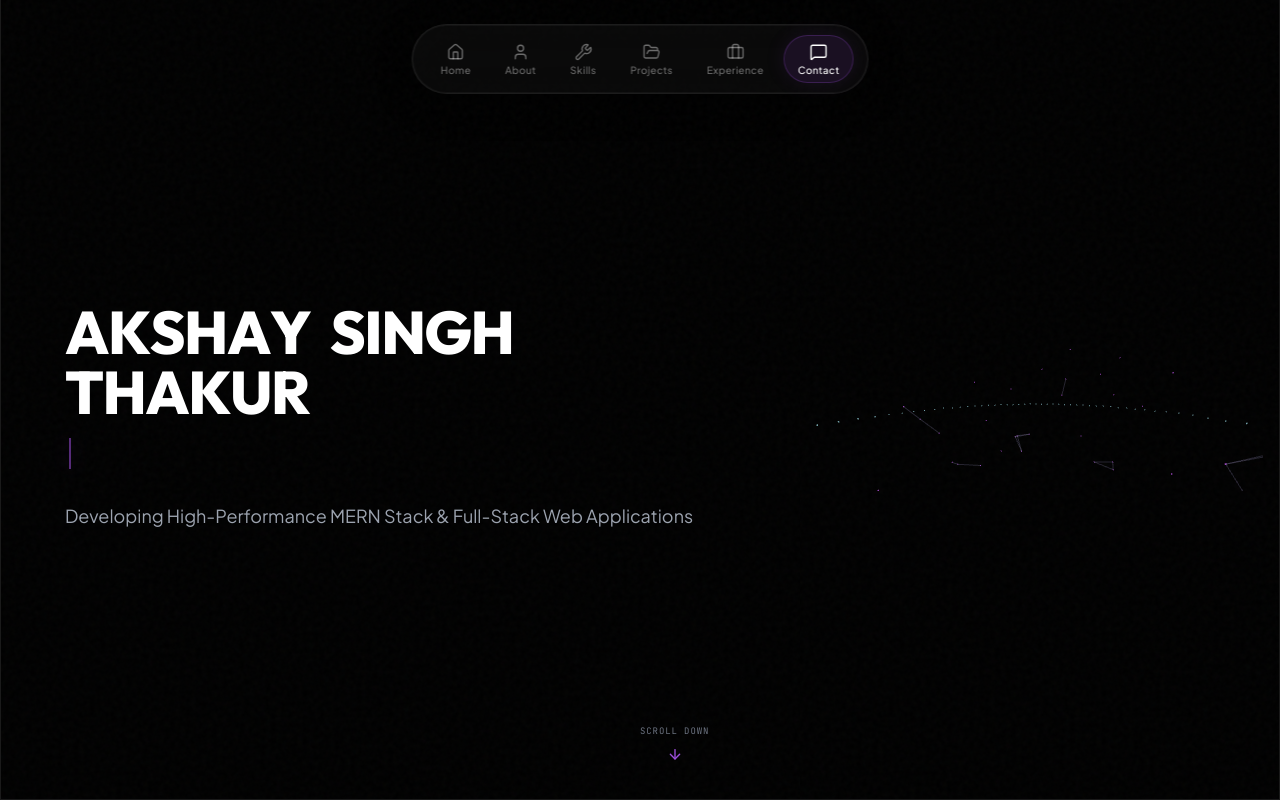
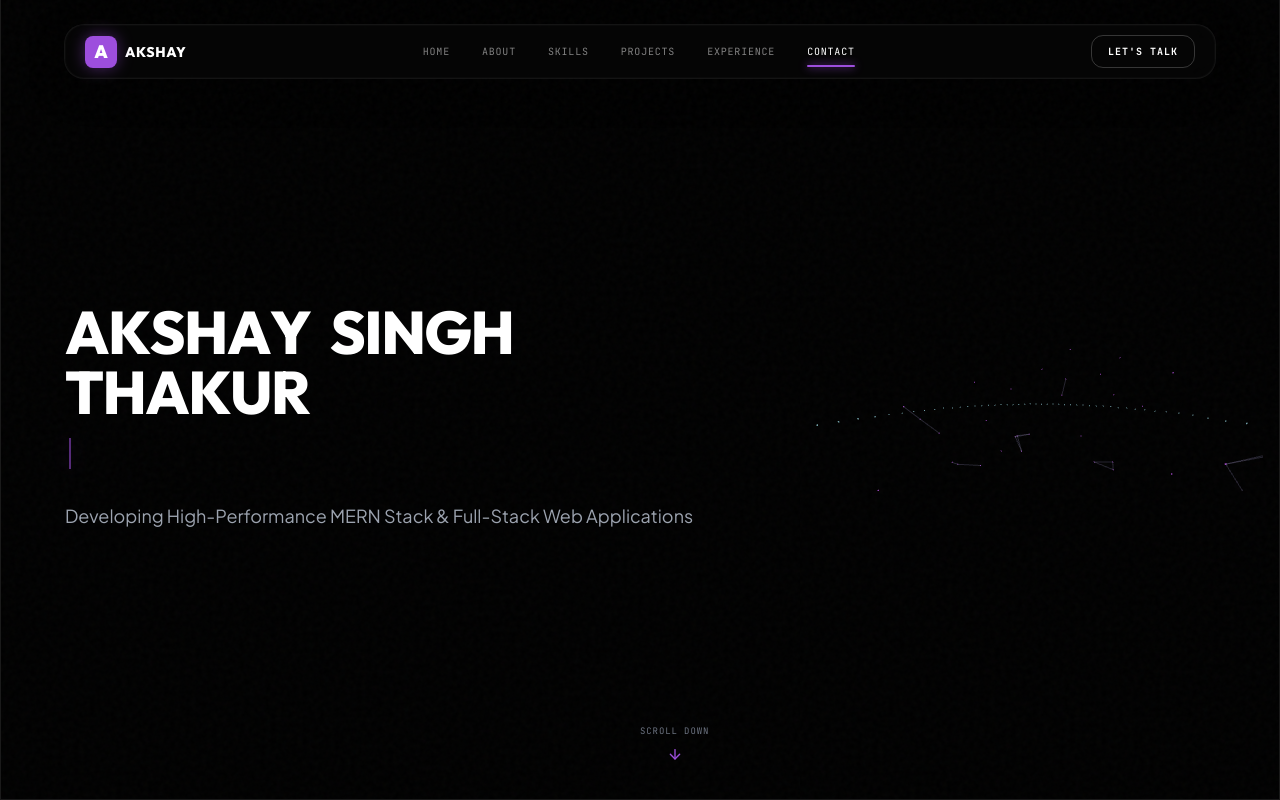
Before and after one commit to Thakur-Akshay04/portfolio, a Next.js app: page / in a window 1280 px wide. Shown: the top 800 px of the page. Built offline with nearby package versions, Linux system fonts and the light colour scheme.

Commit message:
Implement morphing layout for Navbar (starts as wide top header, morphs into floating center dock on scroll)

```diff
--- a/app/globals.css
+++ b/app/globals.css
@@ -168,6 +168,55 @@ body {
 }
 
 /* ─── Floating Bottom Dock Navbar ─── */
+.navbar-header-wide {
+  display: flex;
+  align-items: center;
+  justify-content: space-between;
+  padding: 10px 20px;
+  border-radius: 20px;
+  background: rgba(10, 10, 10, 0.45);
+  backdrop-filter: blur(20px);
+  -webkit-backdrop-filter: blur(20px);
+  border: 1px solid rgba(255, 255, 255, 0.06);
+  box-shadow:
+    0 10px 40px -10px rgba(0, 0, 0, 0.5),
+    0 0 0 1px rgba(255, 255, 255, 0.02) inset;
+  width: 100%;
+}
+
+.navbar-wide-item {
+  position: relative;
+  font-family: var(--font-mono), monospace;
+  font-size: 10px;
+  text-transform: uppercase;
+  letter-spacing: 0.08em;
+  color: rgba(255, 255, 255, 0.5);
+  transition: all 0.3s ease;
+  padding: 8px 12px;
+  text-decoration: none;
+  cursor: pointer;
+}
+
+.navbar-wide-item:hover {
+  color: var(--accent-purple);
+  text-shadow: 0 0 8px var(--accent-neon-glow);
+}
+
+.navbar-wide-item.active {
+  color: #ffffff;
+}
+
+.navbar-wide-active-indicator {
+  position: absolute;
+  bottom: 0;
+  left: 12px;
+  right: 12px;
+  height: 2px;
+  background: var(--accent-purple);
+  box-shadow: 0 0 8px var(--accent-purple);
+  border-radius: 2px;
+}
+
 .navbar-dock {
   display: flex;
   align-items: center;
--- a/components/layout/Navbar.tsx
+++ b/components/layout/Navbar.tsx
@@ -24,18 +24,31 @@ const navItems = [
 
 export default function Navbar() {
   const [activeSection, setActiveSection] = useState("home");
+  const [isScrolled, setIsScrolled] = useState(false);
+  const [isMobile, setIsMobile] = useState(false);
   const shouldReduceMotion = useSafeReducedMotion();
   const lenis = useLenis();
 
-  // Scroll-spy: track which section is currently in view
+  // Screen size check to determine mobile threshold
+  useEffect(() => {
+    const checkMobile = () => {
+      setIsMobile(window.innerWidth <= 960);
+    };
+    checkMobile();
+    window.addEventListener("resize", checkMobile);
+    return () => window.removeEventListener("resize", checkMobile);
+  }, []);
+
+  // Scroll spy & scrolled check
   useEffect(() => {
     const handleScroll = () => {
       const scrollPosition = window.scrollY;
       const windowHeight = window.innerHeight;
 
-      // Calculate target threshold (e.g., 25% from top of viewport)
+      setIsScrolled(scrollPosition > 80);
+
+      // Scroll spy logic
       const targetLine = scrollPosition + windowHeight * 0.25;
-
       let currentActive = "home";
 
       for (let i = 0; i < navItems.length; i++) {
@@ -45,7 +58,6 @@ export default function Navbar() {
           const offsetTop = element.offsetTop;
           const offsetHeight = element.offsetHeight;
 
-          // If the target line is within the bounds of this section
           if (targetLine >= offsetTop && targetLine < offsetTop + offsetHeight) {
             currentActive = id;
             break;
@@ -53,7 +65,7 @@ export default function Navbar() {
         }
       }
 
-      // Special case: if scrolled near the bottom, force "contact" to be active
+      // Handle bottom edge cases
       const isAtBottom = window.innerHeight + window.scrollY >= document.documentElement.scrollHeight - 120;
       if (isAtBottom) {
         currentActive = "contact";
@@ -62,15 +74,13 @@ export default function Navbar() {
       setActiveSection(currentActive);
     };
 
-    // Run once on mount to set initial section
     handleScroll();
-
     window.addEventListener("scroll", handleScroll, { passive: true });
     return () => window.removeEventListener("scroll", handleScroll);
   }, []);
 
   const handleNavClick = (
-    e: React.MouseEvent<HTMLAnchorElement>,
+    e: React.MouseEvent<HTMLAnchorElement | HTMLButtonElement>,
     href: string
   ) => {
     e.preventDefault();
@@ -78,31 +88,92 @@ export default function Navbar() {
     const element = document.getElementById(id);
     if (element) {
       if (lenis) {
-        lenis.scrollTo(element, { offset: -100 });
+        lenis.scrollTo(element, { offset: -80 });
       } else {
         const bodyRect = document.body.getBoundingClientRect().top;
         const elementRect = element.getBoundingClientRect().top;
-        const offsetPosition = elementRect - bodyRect - 100;
+        const offsetPosition = elementRect - bodyRect - 80;
         window.scrollTo({ top: offsetPosition, behavior: "smooth" });
       }
       setActiveSection(id);
     }
   };
 
-  const isVisible = activeSection !== "home";
+  const showScrolled = isScrolled || isMobile;
 
   return (
-    <nav className="fixed top-6 left-1/2 -translate-x-1/2 z-50">
+    <nav className={`fixed z-50 transition-all duration-300 ${
+      showScrolled
+        ? "top-6 left-1/2 -translate-x-1/2 w-auto"
+        : "top-6 left-1/2 -translate-x-1/2 w-[90%] max-w-6xl"
+    }`}>
       <motion.div
-        initial={shouldReduceMotion ? { opacity: 0 } : { opacity: 0, y: 30, scale: 0.95 }}
-        animate={
-          isVisible
-            ? { opacity: 1, y: 0, scale: 1, pointerEvents: "auto" as const }
-            : { opacity: 0, y: 20, scale: 0.95, pointerEvents: "none" as const }
+        layout
+        className={showScrolled ? "navbar-dock" : "navbar-header-wide"}
+        transition={shouldReduceMotion ? { duration: 0 } : { type: "spring", stiffness: 350, damping: 32 }}
+      >
+        {/* WIDE DESTRUCTURING HEADER (Desktop, not scrolled) */}
+        {!showScrolled && (
+          <>
+            {/* Logo Group */}
+            <motion.div
+              layout
+              initial={{ opacity: 0, x: -10 }}
+              animate={{ opacity: 1, x: 0 }}
+              className="flex items-center gap-2 select-none pointer-events-none"
+            >
+              <div className="w-8 h-8 rounded-lg bg-accent-purple flex items-center justify-center font-display font-black text-white text-lg drop-shadow-[0_0_8px_var(--accent-neon-glow)]">
+                A
+              </div>
+              <span className="font-display font-extrabold text-white tracking-wider text-sm">
+                AKSHAY
+              </span>
+            </motion.div>
+
+            {/* Main Menu Links */}
+            <motion.div layout className="flex items-center gap-2">
+              {navItems.map((item) => {
+                const isActive = activeSection === item.href.slice(1);
+                return (
+                  <a
+                    key={item.href}
+                    href={item.href}
+                    onClick={(e) => handleNavClick(e, item.href)}
+                    className={`navbar-wide-item ${isActive ? "active" : ""}`}
+                  >
+                    {item.label}
+                    {isActive && (
+                      <motion.div
+                        layoutId="navActiveIndicatorWide"
+                        className="navbar-wide-active-indicator"
+                        transition={
+                          shouldReduceMotion
+                            ? { duration: 0 }
+                            : { type: "spring", stiffness: 350, damping: 30 }
                         }
-        transition={{ duration: 0.4, ease: [0.16, 1, 0.3, 1] }}
-        className="navbar-dock"
+                      />
+                    )}
+                  </a>
+                );
+              })}
+            </motion.div>
+
+            {/* CTA Talk Button */}
+            <motion.button
+              layout
+              initial={{ opacity: 0, x: 10 }}
+              animate={{ opacity: 1, x: 0 }}
+              onClick={(e) => handleNavClick(e, "#contact")}
+              className="px-4 py-2 text-[10px] font-mono font-bold tracking-widest text-white border border-white/20 rounded-xl hover:border-accent-purple/50 hover:bg-accent-purple/10 hover:shadow-[0_0_15px_rgba(157,78,221,0.25)] transition-all duration-300"
             >
+              LET&apos;S TALK
+            </motion.button>
+          </>
+        )}
+
+        {/* SCROLLED OR MOBILE FLOATING ISLAND DOCK */}
+        {showScrolled && (
+          <>
             {navItems.map((item) => {
               const isActive = activeSection === item.href.slice(1);
               const Icon = item.icon;
@@ -115,7 +186,7 @@ export default function Navbar() {
                   className={`navbar-dock-item ${isActive ? "active" : ""}`}
                   aria-label={item.label}
                 >
-              {/* Active background pill */}
+                  {/* Active Indication pill */}
                   {isActive && (
                     <motion.div
                       layoutId="navActiveIndicator"
@@ -135,6 +206,8 @@ export default function Navbar() {
                 </a>
               );
             })}
+          </>
+        )}
       </motion.div>
     </nav>
   );
```
Lines whose indentation alone changed are shown as unchanged.
